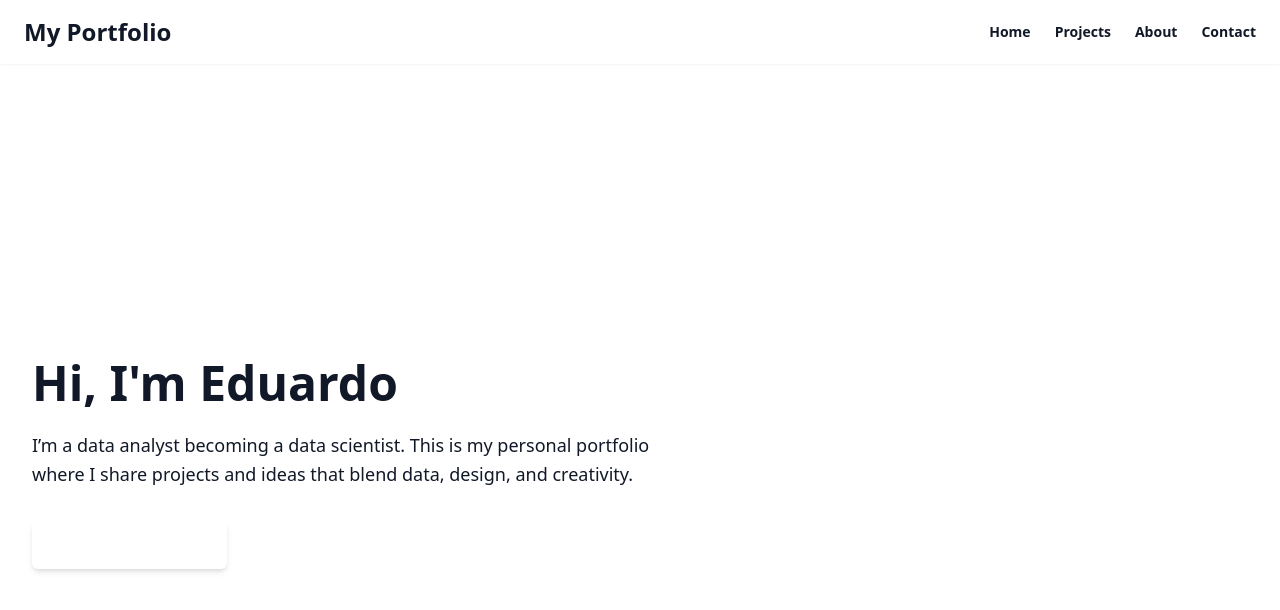
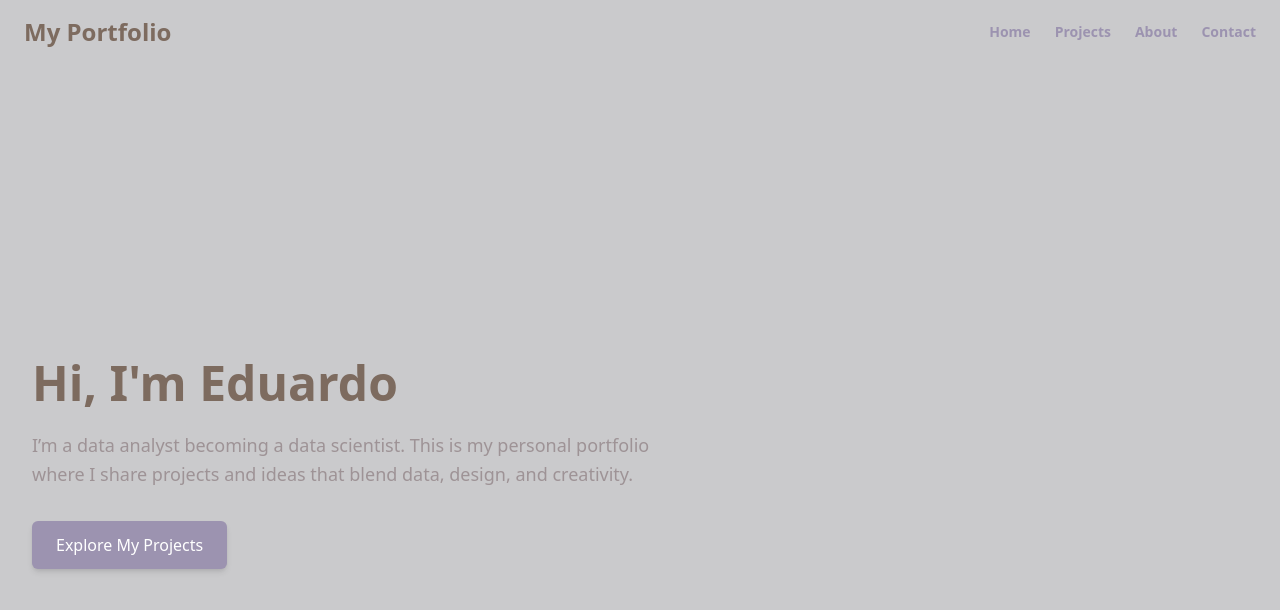
Before and after one commit to eduardocabrera1983/data-science-portfolio-web-site, a React (Create React App) app: page / in a window 1280 px wide. Shown: the top 610 px of the page. Built offline with nearby package versions, Linux system fonts and the light colour scheme.

Commit message:
colors added

```diff
--- a/tailwind.config.js
+++ b/tailwind.config.js
@@ -1,7 +1,16 @@
 module.exports = {
   content: ["./src/**/*.{js,jsx,ts,tsx}"],
   theme: {
-    extend: {},
+    extend: {
+      colors: {
+        taupe: '#7D6B5F',
+        grayish: '#9E9396',
+        lavender: '#9C93B0',
+        steel: '#98A7C4',
+        cloud: '#CACACC',
+        softblue: '#BFD9E8',
+      },
+    },
   },
   plugins: [],
 }
```
